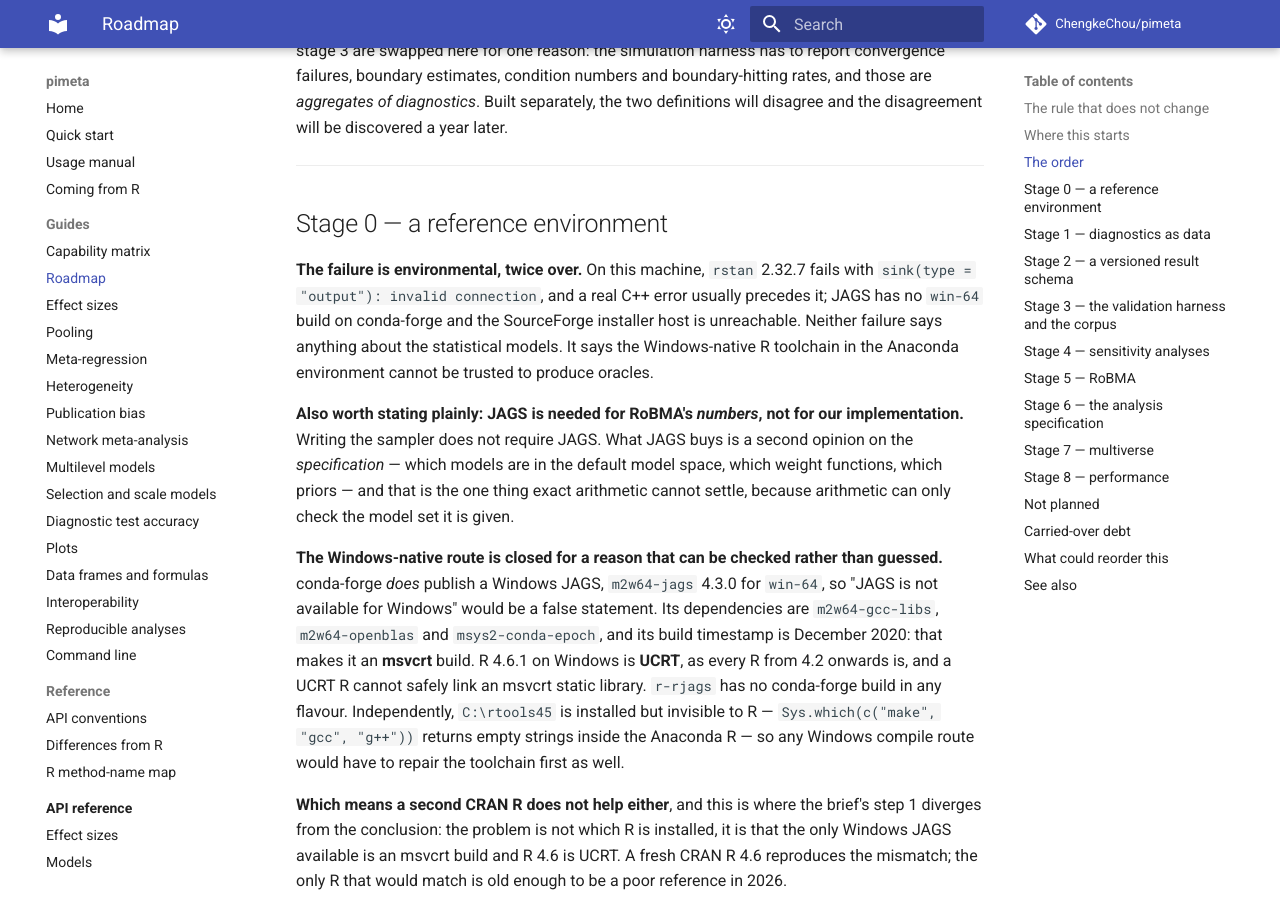
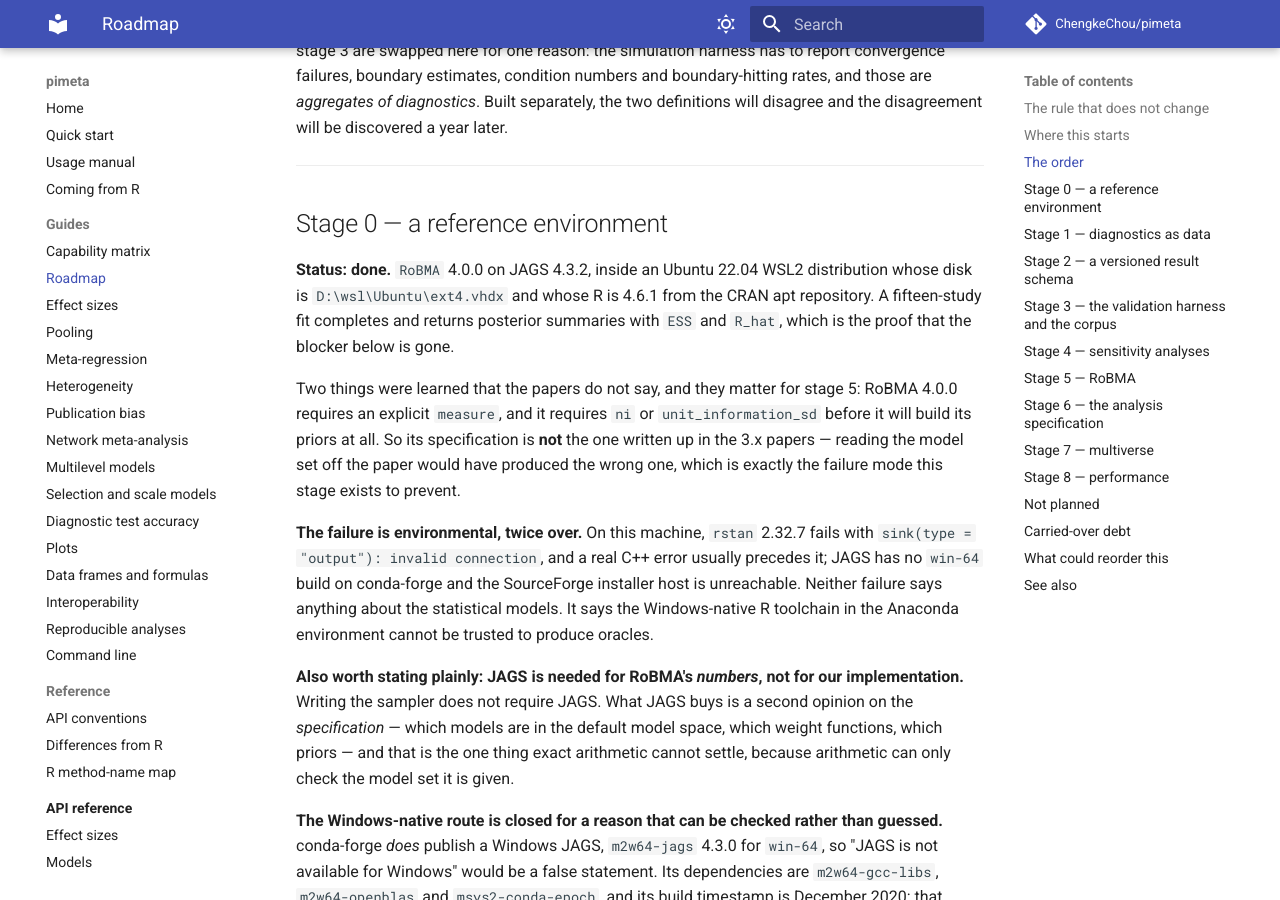
Before and after one commit to ChengkeChou/pimeta, an MkDocs documentation site: the page built from docs/guide/roadmap.md, in a window 1280 px wide and 900 px high, scrolled down 2108 px. Built offline with MkDocs 1.6.1 and Material for MkDocs 9.7.7, drawn with Linux system fonts in a browser that asks for light colours; comment, search, counter and statistics services are not loaded.

Commit message:
env: RoBMA reference runs on WSL2; record the environment in the roadmap
Installed rather than assumed. The Windows route is dead for a checkable
reason: conda-forge's m2w64-jags 4.3.0 is an msvcrt build (m2w64-gcc-libs,
m2w64-openblas, msys2-conda-epoch, December 2020) and every R from 4.2
onwards is UCRT, while r-rjags has no conda-forge build at all. A fresh CRAN
R 4.6 would reproduce the same mismatch.

So the reference lives in an Ubuntu 22.04 WSL2 distribution imported straight
to D:\wsl\Ubuntu, with R 4.6.1 from the CRAN apt repo and JAGS 4.3.2 from
the distribution. RoBMA 4.0.0 installs and fits a fifteen-study dataset,
returning posterior summaries with ESS and R_hat.

Two findings that change stage 5: RoBMA 4.0.0 requires an explicit measure,
and requires ni or unit_information_sd before it builds priors. Its
specification is not the one in the 3.x papers, so the model set has to be
read off the installed package rather than off the paper.

```diff
--- a/docs/guide/roadmap.md
+++ b/docs/guide/roadmap.md
@@ -65,6 +65,19 @@ discovered a year later.
 ---
 
 ## Stage 0 — a reference environment
+
+**Status: done.** `RoBMA` 4.0.0 on JAGS 4.3.2, inside an Ubuntu 22.04 WSL2
+distribution whose disk is `D:\wsl\Ubuntu\ext4.vhdx` and whose R is 4.6.1 from
+the CRAN apt repository. A fifteen-study fit completes and returns posterior
+summaries with `ESS` and `R_hat`, which is the proof that the blocker below is
+gone.
+
+Two things were learned that the papers do not say, and they matter for stage 5:
+RoBMA 4.0.0 requires an explicit `measure`, and it requires `ni` or
+`unit_information_sd` before it will build its priors at all. So its
+specification is **not** the one written up in the 3.x papers — reading the model
+set off the paper would have produced the wrong one, which is exactly the failure
+mode this stage exists to prevent.
 
 **The failure is environmental, twice over.** On this machine, `rstan` 2.32.7
 fails with `sink(type = "output"): invalid connection`, and a real C++ error
```
Also changed, not shown: CHANGELOG.md (+11 -15 lines).
